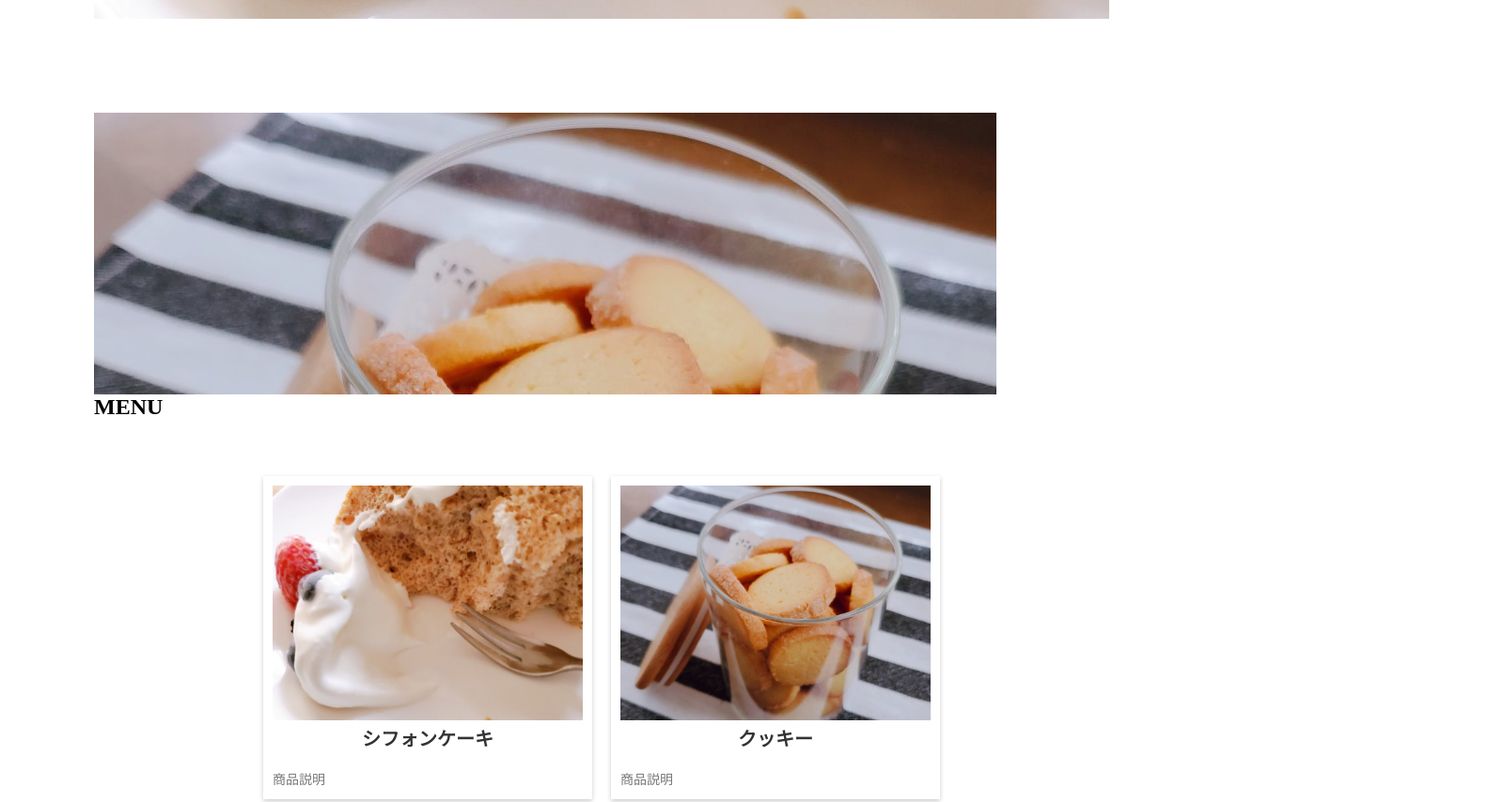
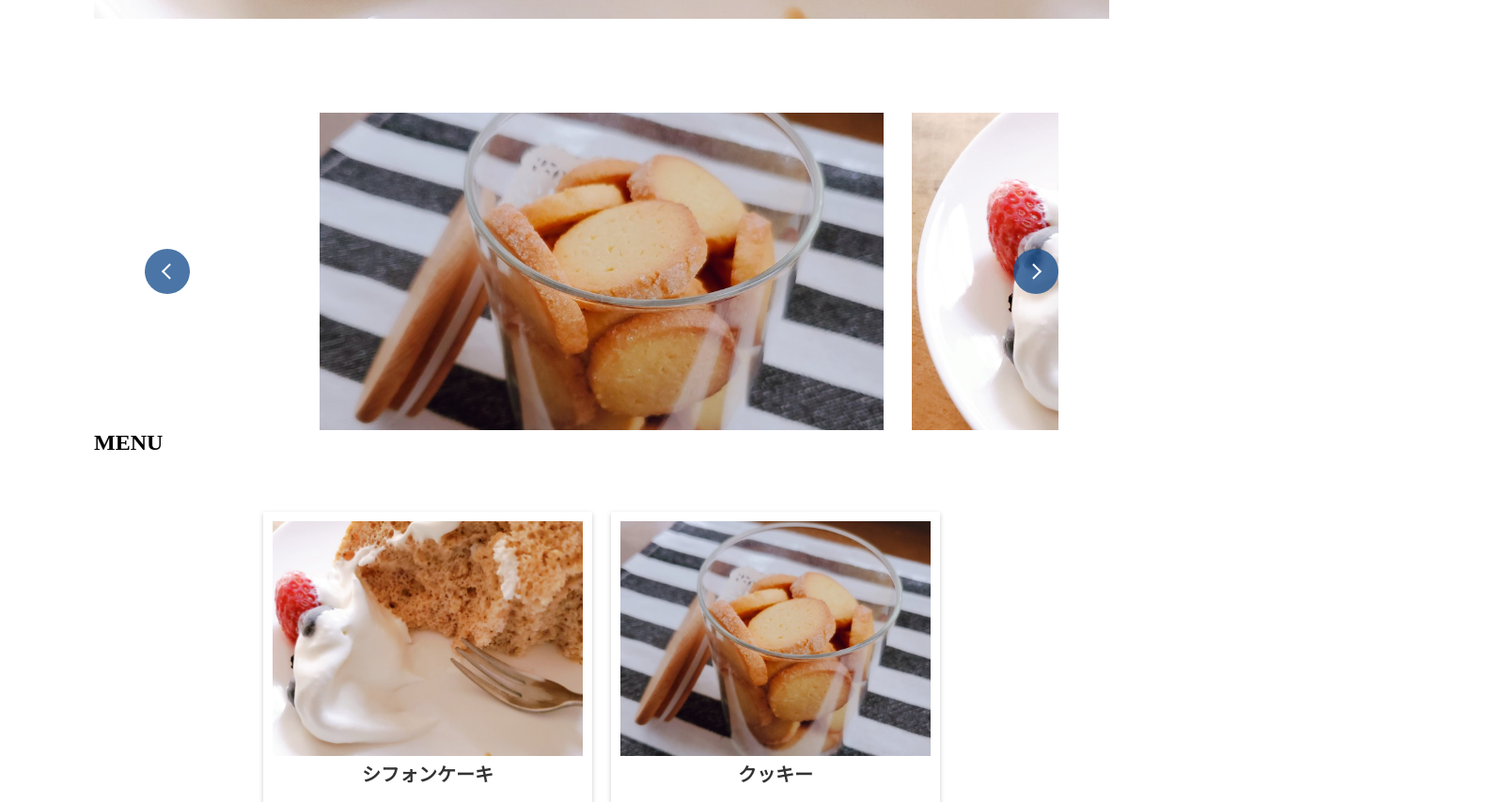
Before and after one commit to fufuyuka/cafe, a plain HTML site: page index.html in a window 1280 px wide. Shown: the part 980-1834 px from the top of the page at 94% size, 1600 px wide, since content can reach past the window. Drawn offline with nearby package versions, Linux system fonts and the light colour scheme.

Commit message:
[add]caroucel-unfinished

```diff
--- a/index.html
+++ b/index.html
@@ -6,9 +6,12 @@
   <meta http-equiv="X-UA-Compatible" content="ie=edge">
   <link rel="stylesheet" href="style.css" />
   <!--jQueryとSlickのスクリプトを読み込むためのCDNのリンク-->
-  <link rel="stylesheet" type="text/css" href="https://cdn.jsdelivr.net/npm/slick-carousel@1.8.1/slick/slick.css"/>
-  <script src="https://code.jquery.com/jquery-3.6.0.min.js"></script>
-  <script src="https://cdn.jsdelivr.net/npm/slick-carousel@1.8.1/slick/slick.min.js"></script>
+  <!--<link rel="stylesheet" type="text/css" href="https://cdn.jsdelivr.net/npm/slick-carousel@1.8.1/slick/slick.css"/>-->
+  <!--<script src="https://code.jquery.com/jquery-3.6.0.min.js"></script>-->
+  <!--<script src="https://cdn.jsdelivr.net/npm/slick-carousel@1.8.1/slick/slick.min.js"></script>-->
+
+  <!--ファビコン(タブアイコン)-->
+  <link rel="icon" type="image/x-icon" href="images/favicon.ico">
 
   <title>Bonheur à 15h00</title>
 </head>
@@ -32,23 +35,39 @@
     </div>
 
     <!--カルーセル-->
-    <div class="carousel">
-      <img src="images/cookie.jpg" alt="スライド1">
-      <img src="images/chiffon_cake.jpg" alt="スライド2">
-      <img src="images/chiffon_cake2.jpg" alt="スライド3">
+   <div class="arow-wrap">
+      <div class="arrow-left">
+        <button class="arrow-btn js-btn-back" type="button"></button>
+      </div>
+        <div class="carousel">
+          <ul class="carousel-area">
+            <li class="carousel-list"><img class="carousel-img" src="images/cookie.jpg" alt="スライド1"></li>
+            <li class="carousel-list"><img class="carousel-img" src="images/chiffon_cake.jpg" alt="スライド2"></li>
+            <li class="carousel-list"><img class="carousel-img" src="images/chiffon_cake2.jpg" alt="スライド3"></li>
+          </ul>
+        </div>
+      <div class="arrow-right">
+        <button class="arrow-btn js-btn-next" type="button"></button>
+      </div>
     </div>
 
-    <script src="https://code.jquery.com/jquery-3.6.0.min.js"></script>
-    <script>
-      $(document).ready(function() {
-        $('.carousel').slick({
-          autoplay: true, /* 自動再生するかどうか */
-          autoplaySpeed: 2000, /* スライド間の待機時間（ミリ秒） */
-          dots: true, /* ドットナビゲーションを表示するかどうか */
-          arrows: true /* 矢印ナビゲーションを表示するかどうか */
-        });
-      });
-    </script>
+    <!--<div class="carousel">-->
+    <!--  <img src="images/cookie.jpg" alt="スライド1">-->
+    <!--  <img src="images/chiffon_cake.jpg" alt="スライド2">-->
+    <!--  <img src="images/chiffon_cake2.jpg" alt="スライド3">-->
+    <!--</div>-->
+
+    <!--<script src="https://code.jquery.com/jquery-3.6.0.min.js"></script>-->
+    <!--<script>-->
+    <!--  $(document).ready(function() {-->
+    <!--    $('.carousel').slick({-->
+          <!--autoplay: true, /* 自動再生するかどうか */-->
+          <!--autoplaySpeed: 2000, /* スライド間の待機時間（ミリ秒） */-->
+          <!--dots: true, /* ドットナビゲーションを表示するかどうか */-->
+          <!--arrows: true /* 矢印ナビゲーションを表示するかどうか */-->
+    <!--    });-->
+    <!--  });-->
+    <!--</script>-->
 
 
 
--- a/style.css
+++ b/style.css
@@ -3,6 +3,7 @@
   margin: 0;
   padding: 0;
   box-sizing: border-box;
+  list-style: none;
 }
 
 nav {
@@ -45,6 +46,122 @@ main {
 }
 
 .carousel {
+  width: 600px;
+  height: calc(600px * 0.5625);
+  margin: 0 auto;
+}
+.carousel-area {
+  width: 3150px;
+  height: 100%;
+  display: flex;
+}
+.carousel-list {
+  width: 600px;
+  height: 100%;
+  margin-right: 30px;
+  background-size: cover;
+  background-position: center;
+  background-repeat: no-repeat;
+}
+/* 以下、各スライドの背景に画像設定 */
+.carousel-list:nth-child(1) {
+  background-image: url(images/cookie.jpg);
+}
+.carousel-list:nth-child(2) {
+  background-image: url(images/chiffon_cake.jpg);
+}
+.carousel-list:nth-child(3) {
+  background-image: url(images/chiffon_cake2.jpg);
+}
+/* clipで非表示指定（スクリーンリーダー対策） */
+.carousel-img {
+  width: 1px;
+  height: 1px;
+  clip: rect(1px, 1px, 1px, 1px);
+  -webkit-clip-path: inset(50%);
+  clip-path: inset(50%);
+  margin: -1px;
+  padding: 0;
+  overflow: hidden;
+  position: absolute;
+}
+
+/* ボタンタグの装飾リセット */
+button {
+  cursor: pointer;
+  -webkit-appearance: none;
+  -moz-appearance: none;
+  appearance: none;
+  vertical-align: middle;
+  color: inherit;
+  font: inherit;
+  border: 0;
+  background: transparent;
+  padding: 0;
+  margin: 0;
+  outline: none;
+  border-radius: 0;
+}
+/*********** スライド送りボタン ***********/
+/* 共有パーツ */
+.arow-wrap {
+  width: 90%;
+  height: 100%;
+  margin: 0 auto;
+  display: flex;
+  justify-content: space-between;
+  align-items: center;
+  overflow: hidden;
+}
+.arrow-btn {
+  width: 48px;
+  height: 48px;
+  background-color: rgba(31, 84, 145, 0.804);
+  border-radius: 50%;
+  transition: .2s;
+}
+.arrow-btn:focus {
+  box-shadow: 0px 1px 10px -2px rgba(0, 0, 0, 0.8);
+}
+.arrow-btn:hover {
+  background-color: rgb(51, 79, 216);
+  box-shadow: 0px 1px 10px -2px rgba(0, 0, 0, 0.8);
+}
+
+/* 左 */
+.arrow-left {
+  position: relative
+}
+/* ボタン左の中身（三角を擬似要素で表現） */
+.arrow-left:before {
+  content: "";
+  width: 10px;
+  height: 10px;
+  border-top: 2px solid #fefefe;
+  border-left: 2px solid #fefefe;
+  position: absolute;
+  top: 50%;
+  left: 50%;
+  transform: translate(-30%, -50%)rotate(-45deg);
+}
+/* 右 */
+.arrow-right {
+  position: relative
+}
+/* ボタン右の中身（三角を擬似要素で表現） */
+.arrow-right:before {
+  content: "";
+  width: 10px;
+  height: 10px;
+  border-top: 2px solid #fefefe;
+  border-left: 2px solid #fefefe;
+  position: absolute;
+  top: 50%;
+  left: 50%;
+  transform: translate(-70%, -50%)rotate(135deg);
+}
+
+.carousela {
   width: 100%; /* カルーセルの幅 */
   height: 300px; /* カルーセルの高さ */
   overflow: hidden; /* スライドのはみ出しを制御 */
```
Also changed, not shown: images/favicon.ico (added).
